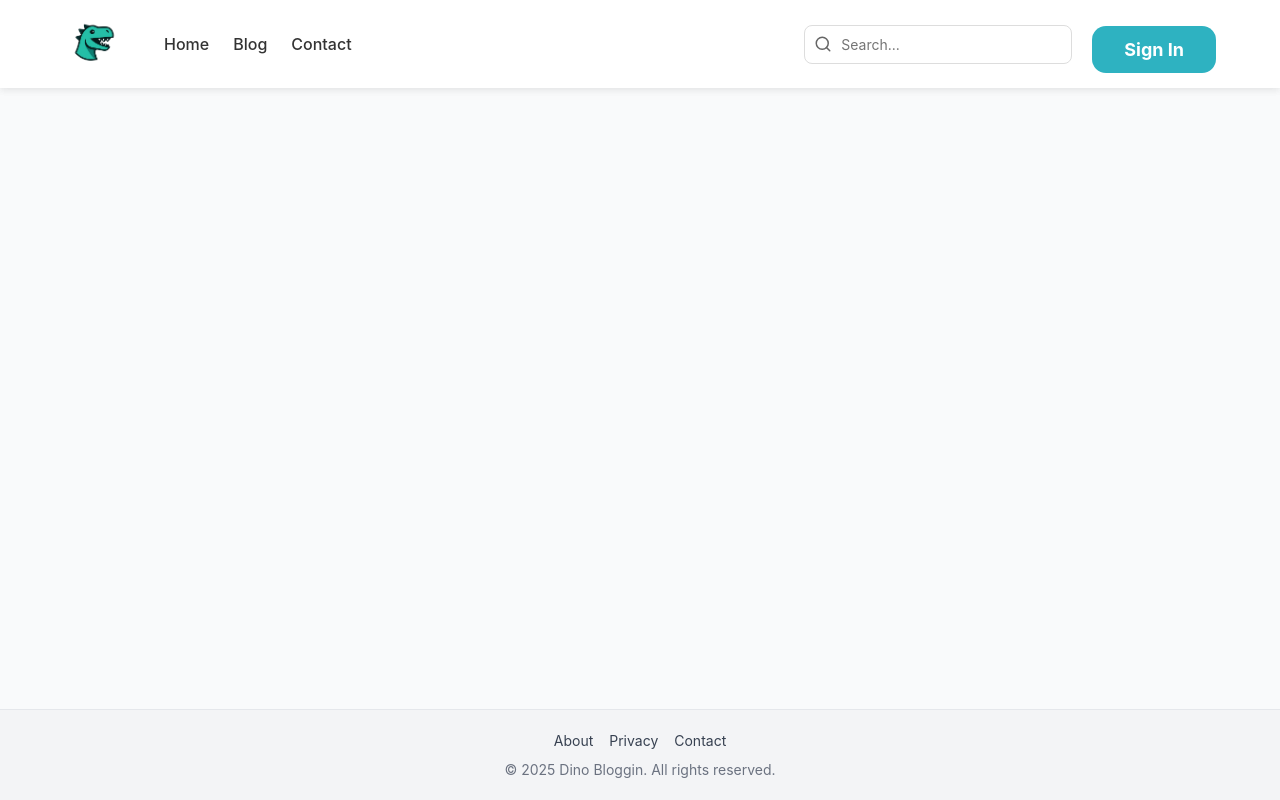
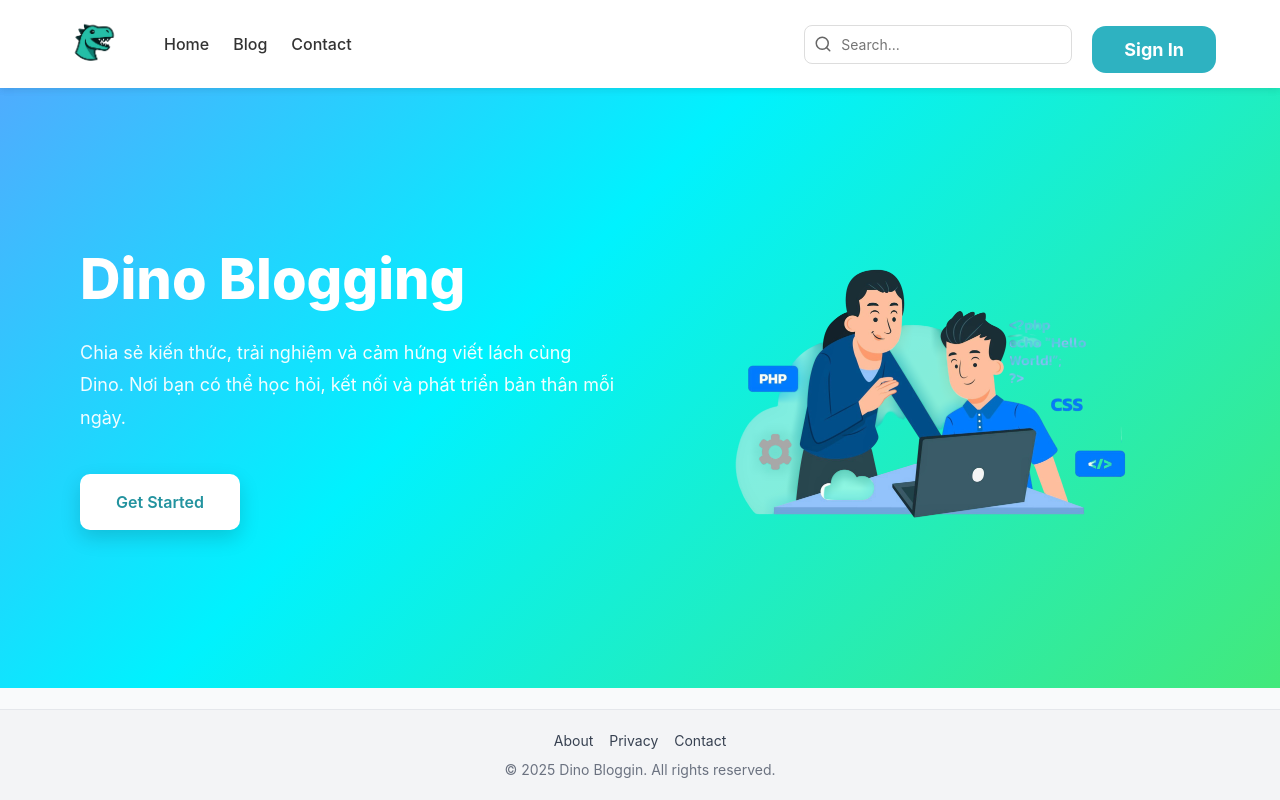
Before and after one commit to DuyPhatpeo/dino-blogging, a React (Vite) app: page / in a window 1280 px wide. Built offline with nearby package versions, Linux system fonts and the light colour scheme.

Commit message:
update code

```diff
--- a/src/components/layout/Layout.jsx
+++ b/src/components/layout/Layout.jsx
@@ -22,15 +22,21 @@ const LayoutWrapper = styled.div`
     flex: 1;
     padding: 24px;
   }
+
+  .content.no-padding {
+    padding: 0; /* 🚀 HomePage full-width */
+  }
 `;
 
-const Layout = ({ children }) => {
+const Layout = ({ children, noPadding = false }) => {
   return (
     <LayoutWrapper>
       <div className="header">
         <Header />
       </div>
-      <div className="content">{children}</div>
+      <div className={`content ${noPadding ? "no-padding" : ""}`}>
+        {children}
+      </div>
       <Footer />
     </LayoutWrapper>
   );
--- a/src/module/home/HomeBanner.jsx
+++ b/src/module/home/HomeBanner.jsx
@@ -1,7 +1,101 @@
 import React from "react";
+import styled from "styled-components";
+import banner from "@assets/banner.png";
+
+const HomeBannerStyles = styled.section`
+  width: 100%;
+  min-height: 600px;
+  display: flex;
+  align-items: center;
+  justify-content: space-between;
+  gap: 40px;
+  padding: 0 80px;
+  background: linear-gradient(135deg, #4facfe 0%, #00f2fe 40%, #43e97b 100%);
+
+  .banner-content {
+    flex: 1;
+    color: #fff;
+    max-width: 600px;
+
+    h1 {
+      font-size: 56px;
+      font-weight: 800;
+      margin-bottom: 24px;
+      line-height: 1.2;
+    }
+
+    p {
+      font-size: 18px;
+      line-height: 1.8;
+      margin-bottom: 40px;
+      opacity: 0.95;
+    }
+
+    .btn {
+      display: inline-block;
+      background: #fff;
+      color: #23939f;
+      font-weight: 600;
+      padding: 16px 36px;
+      border-radius: 10px;
+      transition: all 0.3s ease;
+      font-size: 16px;
+      box-shadow: 0 8px 20px rgba(0, 0, 0, 0.15);
+
+      &:hover {
+        background: #e6f7ff;
+        transform: translateY(-3px);
+      }
+    }
+  }
+
+  .banner-image {
+    flex: 1;
+    display: flex;
+    justify-content: center;
+
+    img {
+      max-width: 500px;
+      width: 100%;
+      height: auto;
+      box-shadow: none;
+    }
+  }
+
+  @media (max-width: 992px) {
+    flex-direction: column;
+    padding: 40px 20px;
+    text-align: center;
+
+    .banner-content {
+      max-width: 100%;
+    }
+
+    .banner-image img {
+      max-width: 350px;
+      margin-top: 30px;
+    }
+  }
+`;
 
 const HomeBanner = () => {
-  return <div></div>;
+  return (
+    <HomeBannerStyles>
+      <div className="banner-content">
+        <h1>Dino Blogging</h1>
+        <p>
+          Chia sẻ kiến thức, trải nghiệm và cảm hứng viết lách cùng Dino. Nơi
+          bạn có thể học hỏi, kết nối và phát triển bản thân mỗi ngày.
+        </p>
+        <a href="/signup" className="btn">
+          Get Started
+        </a>
+      </div>
+      <div className="banner-image">
+        <img src={banner} alt="Dino Blogging" />
+      </div>
+    </HomeBannerStyles>
+  );
 };
 
 export default HomeBanner;
--- a/src/pages/HomePage.jsx
+++ b/src/pages/HomePage.jsx
@@ -3,19 +3,13 @@ import styled from "styled-components";
 import HomeBanner from "@/module/home/HomeBanner";
 import Layout from "@components/layout/Layout"; // ✅ dùng Layout thay vì gọi Header trực tiếp
 
-const HomePageStyles = styled.div`
-  .banner {
-    padding: 40px 20px;
-  }
-`;
+const HomePageStyles = styled.div``;
 
 const HomePage = () => {
   return (
-    <Layout>
+    <Layout noPadding>
       <HomePageStyles>
-        <div className="banner">
-          <HomeBanner />
-        </div>
+        <HomeBanner />
       </HomePageStyles>
     </Layout>
   );
```
Also changed, not shown: src/assets/banner.png (added).
